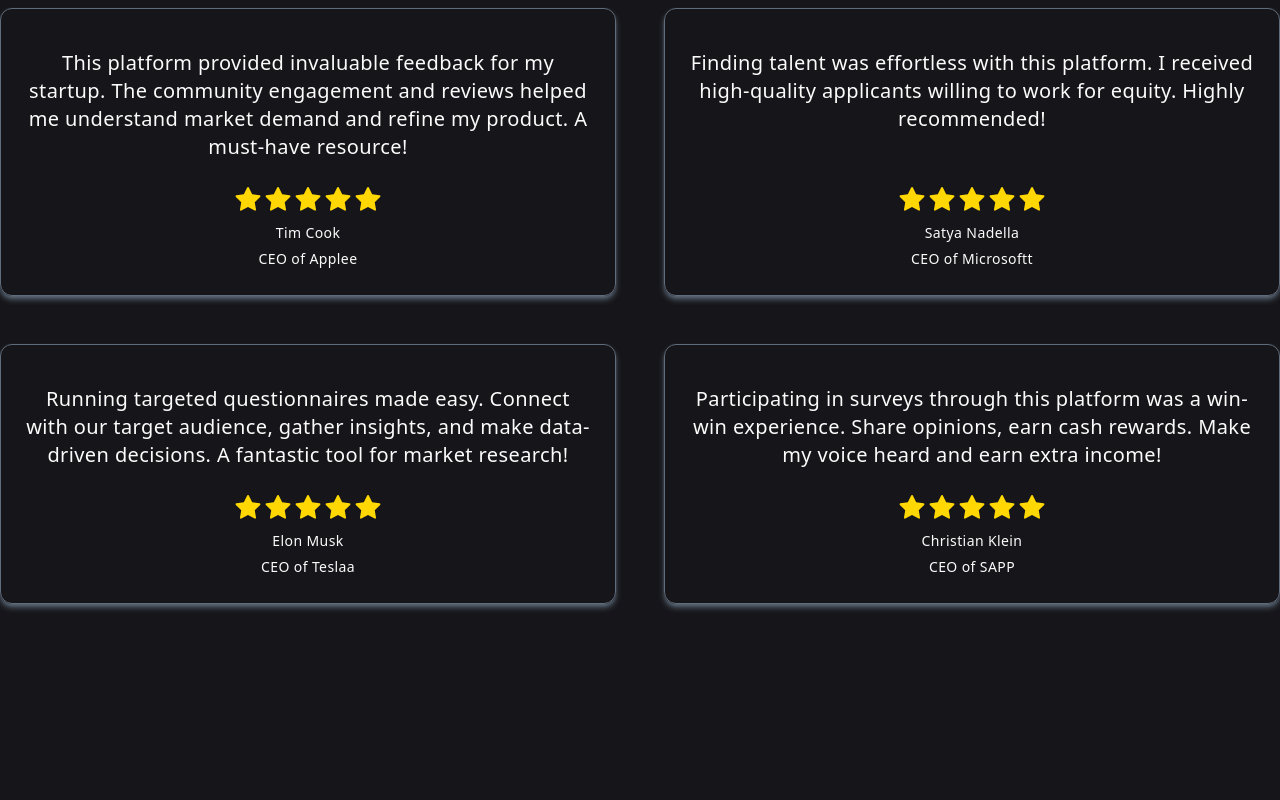
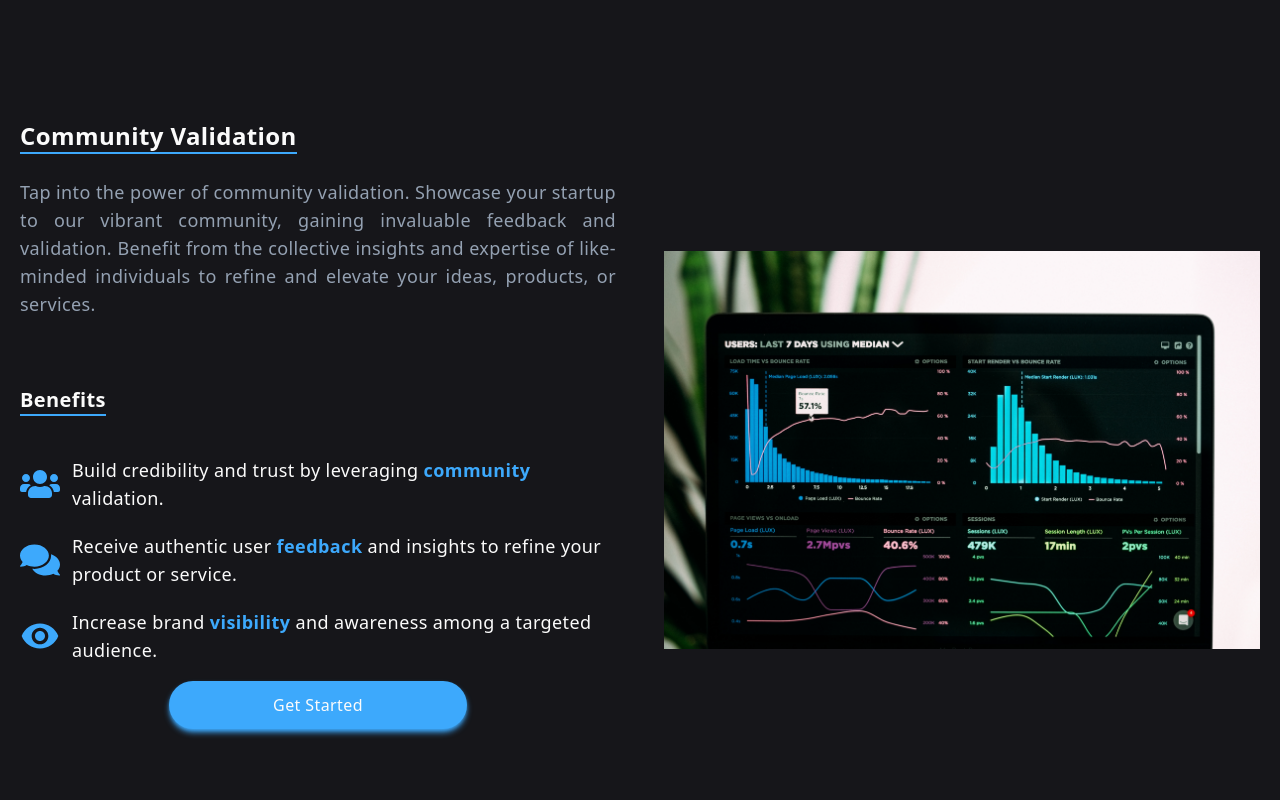
Before and after one commit to TheKing0000/likeme, a Next.js app: page / in a window 1280 px wide. Shown: the part 1160-1960 px from the top of the page. Built offline with nearby package versions, Linux system fonts and the light colour scheme.

Commit message:
community validation

```diff
--- /dev/null
+++ b/components/common/FeatureBenefits.tsx
@@ -0,0 +1,31 @@
+import { motion, Variants } from "framer-motion";
+interface IFeatureBenefits {
+  benefitIcon: React.ReactNode;
+  benefitText: React.ReactNode;
+}
+const benefitVariant: Variants = {
+  initial: { opacity: 0, x: -30 },
+  whileInView: {
+    x: 0,
+    opacity: 1,
+    transition: {
+      duration: 1,
+      type: "spring",
+      stiffness: 130,
+    },
+  },
+};
+const FeatureBenefits = ({ benefitIcon, benefitText }: IFeatureBenefits) => {
+  return (
+    <div>
+      <motion.div
+        variants={benefitVariant}
+        className="flex justify-start items-center text-ff text-base md:text-lg"
+      >
+        <span className="inline-block pr-3">{benefitIcon}</span> {benefitText}
+      </motion.div>
+    </div>
+  );
+};
+
+export default FeatureBenefits;
--- a/components/navigation/NavLinkMobile.tsx
+++ b/components/navigation/NavLinkMobile.tsx
@@ -1,5 +1,4 @@
-import { Variants } from "framer-motion";
-import { motion } from "framer-motion";
+import { motion, Variants } from "framer-motion";
 import Link from "next/link";
 const mobileNavListItemVariant: Variants = {
   initial: { opacity: 0, x: -30 },
--- /dev/null
+++ b/components/pages/index/CommunityValidation.tsx
@@ -0,0 +1,154 @@
+import { FaComments, FaUsers } from "react-icons/fa";
+import { MdVisibility } from "react-icons/md";
+import { motion, Variants } from "framer-motion";
+import FeatureBenefits from "@/components/common/FeatureBenefits";
+import Image from "next/image";
+import Link from "next/link";
+interface ICommunityValidation {}
+const benefits = [
+  {
+    key: "community",
+    benefitText: (
+      <p>
+        Build credibility and trust by leveraging{" "}
+        <span className="text-[#3da9fc] font-bold  tracking-wide">
+          community
+        </span>{" "}
+        validation.
+      </p>
+    ),
+    benefitIcon: <FaUsers className="text-[#3da9fc] text-[2.5rem]" />,
+  },
+  {
+    key: "feedback",
+    benefitText: (
+      <p>
+        Receive authentic user{" "}
+        <span className="text-[#3da9fc] font-bold  tracking-wide">
+          feedback
+        </span>{" "}
+        and insights to refine your product or service.
+      </p>
+    ),
+    benefitIcon: <FaComments className="text-[#3da9fc] text-[2.5rem]" />,
+  },
+  {
+    key: "visibility",
+    benefitText: (
+      <p>
+        Increase brand{" "}
+        <span className="text-[#3da9fc] font-bold  tracking-wide">
+          visibility
+        </span>{" "}
+        and awareness among a targeted audience.
+      </p>
+    ),
+    benefitIcon: <MdVisibility className="text-[#3da9fc] text-[2.5rem]" />,
+  },
+];
+
+const benefitsContainerVariants: Variants = {
+  initial: { opacity: 0, x: -30 },
+  whileInView: {
+    opacity: 1,
+    x: 0,
+    transition: {
+      duration: 0.5,
+      when: "beforeChildren",
+      staggerChildren: 0.5,
+    },
+  },
+};
+const benefitImageVariant: Variants = {
+  initial: { opacity: 0, x: 100 },
+  whileInView: {
+    opacity: 1,
+    x: 0,
+    transition: {
+      duration: 0.5,
+    },
+  },
+};
+
+const CommunityValidation = ({}) => {
+  return (
+    <div>
+      <motion.div
+        initial="initial"
+        whileInView="whileInView"
+        variants={benefitsContainerVariants}
+        viewport={{ amount: "some", once: true }}
+      >
+        <h4 className="text-xl md:text-2xl text-ff inline-block border-b-2 border-[#3da9fc] mb-4">
+          Community Validation
+        </h4>
+        <div className="grid grid-cols-1 md:grid-cols-2 min-h-[100vh] md:min-h-[70vh] gap-12">
+          <div className="">
+            <div className="block md:flex md:flex-col md:h-full ">
+              <p className="mb-[3rem] md:mb-12 md:mt-2 text-justify md:text-lg">
+                Tap into the power of community validation. Showcase your
+                startup to our vibrant community, gaining invaluable feedback
+                and validation. Benefit from the collective insights and
+                expertise of like-minded individuals to refine and elevate your
+                ideas, products, or services.
+              </p>
+              <div className="md:flex-grow md:h-full  block md:flex md:flex-col md:space-y-4">
+                <div className="md:flex-shrink-0 space-y-8 md:space-y-5 block md:flex md:flex-col md:justify-center my-[3rem] md:my-0">
+                  <div className="my-5">
+                    <motion.h5
+                      variants={benefitsContainerVariants}
+                      className="text-ff text-lg md:text-xl font-bold inline-block border-b-2 border-[#3da9fc]"
+                    >
+                      Benefits
+                    </motion.h5>
+                  </div>
+                  {benefits.map(({ key, benefitText, benefitIcon }) => {
+                    return (
+                      <FeatureBenefits
+                        key={key}
+                        benefitIcon={benefitIcon}
+                        benefitText={benefitText}
+                      />
+                    );
+                  })}
+                </div>
+                <div className="md:flex-grow">
+                  <motion.div
+                    variants={benefitsContainerVariants}
+                    className="flex justify-center items-center h-full"
+                  >
+                    <Link
+                      href={"/services/validation"}
+                      className="w-full text-center mt-[3rem]  mb-[1.5rem] md:my-0"
+                    >
+                      <button className="  rounded-full bg-[#3da9fc] px-6 py-3 text-base font-medium tracking-wide  shadow-md shadow-[#3da9fc] transition duration-300 hover:bg-[#3da9fc] hover:shadow-lg hover:shadow-[#3da9fc] focus:bg-[#3da9fc] focus:shadow-md focus:shadow-[#3da9fc] focus-visible:outline-none hover:scale-110 active:scale-95 text-[#FBFBFB] w-[50%] mx-auto">
+                        <span>Get Started</span>
+                      </button>
+                    </Link>
+                  </motion.div>
+                </div>
+              </div>
+            </div>
+          </div>
+          <div>
+            <div className="block  md:flex md:h-full">
+              <motion.div
+                variants={benefitImageVariant}
+                className="relative md:flex-grow h-[300px] md:h-full"
+              >
+                <Image
+                  alt="community validation"
+                  src="/images/communityvalidation.jpg"
+                  fill={true}
+                  className="object-contain rounded-md"
+                />
+              </motion.div>
+            </div>
+          </div>
+        </div>
+      </motion.div>
+    </div>
+  );
+};
+
+export default CommunityValidation;
--- a/pages/index.tsx
+++ b/pages/index.tsx
@@ -3,18 +3,22 @@
 import LogoList from "@/components/animations/LogoList";
 
 import Testimonialscontainer from "@/components/testimonials/Testimonialscontainer";
+import Image from "next/image";
+import CommunityValidation from "@/components/pages/index/CommunityValidation";
 
 const containerVariants: Variants = {
   initial: {
-    scale: 0,
+    x: 100,
     opacity: 0,
   },
   animate: {
-    scale: 1,
+    x: 0,
     opacity: 1,
+
     transition: {
-      duration: 0.75,
-      delay: 0.25,
+      type: "spring",
+      stiffness: 130,
+      duration: 1,
     },
   },
 };
@@ -107,12 +111,41 @@
         </motion.div>
       </section>
       <div className="sectiondivider"></div>
+      {/* FEATURES */}
+      <section>
+        <div className="container mx-auto px-3 ">
+          <div className="text-center ">
+            <motion.h3
+              initial={{ opacity: 0 }}
+              whileInView={{
+                opacity: 1,
+                transition: {
+                  delay: 0.25,
+                  duration: 1,
+                },
+              }}
+              viewport={{ amount: "some", once: true }}
+              className="text-lg md:text-2xl text-ff mb-[8rem] md:mb-[10rem] shadow-lg  shadow-[#3da9fc] px-4 pb-2 inline-block md:hover:shadow-xl md:hover:shadow-[#3da9fc] transition-all duration-300"
+            >
+              Uncover the Hidden Gems of Our Platform
+            </motion.h3>
+          </div>
+
+          <div className="container mx-auto px-2">
+            {/* Community validation */}
+
+            <CommunityValidation />
+          </div>
+        </div>
+      </section>
+      <div className="sectiondivider"></div>
       {/* TESTIMONIALS */}
       <section>
         <div className="container mx-auto px-5 md:px-0 py-5">
           <Testimonialscontainer />
         </div>
       </section>
+
       <div className="sectiondivider"></div>
     </>
   );
```
Also changed, not shown: public/images/communityvalidation.jpg (added), public/images/proba.svg (added).
